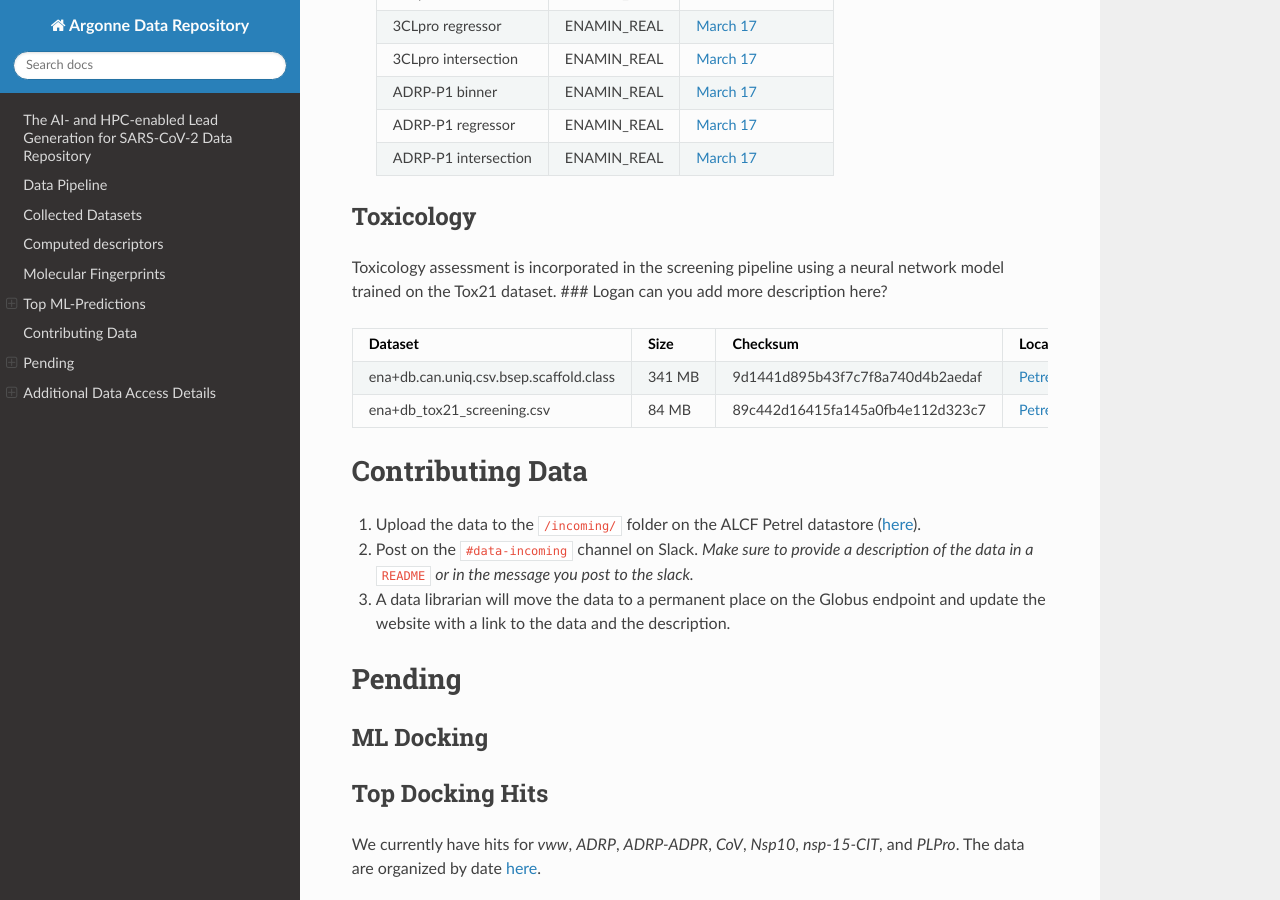
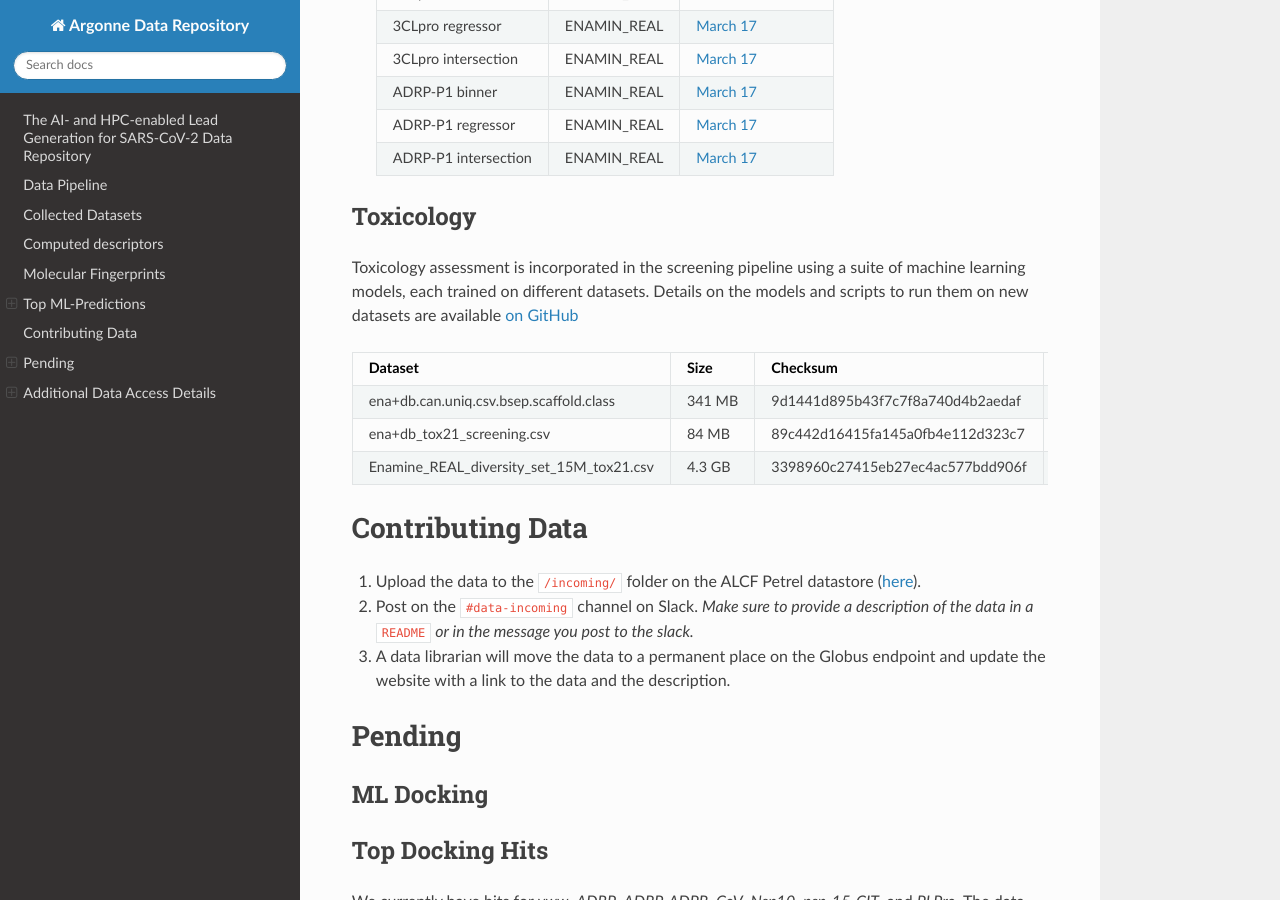
Before and after one commit to 2019-ncovgroup/2019-nCoVdata, a Sphinx documentation site: the page built from docs/index.rst, in a window 1280 px wide and 900 px high, scrolled down 2781 px. Built offline with Sphinx 7.4.7 and the Read the Docs theme 2.0.0, drawn with Linux system fonts in a browser that asks for light colours.

Commit message:
Add 15M screen with Tox21

```diff
--- a/docs/index.rst
+++ b/docs/index.rst
@@ -99,18 +99,17 @@ that scored in the top 1% under both binning models and the regressor models.
 
 Toxicology
 ----------
-Toxicology assessment is incorporated in the screening pipeline using a neural network model
-trained on the Tox21 dataset. ### Logan can you add more description here?
-
+Toxicology assessment is incorporated in the screening pipeline using a suite of machine learning models,
+each trained on different datasets.
+Details on the models and scripts to run them on new datasets are available `on GitHub <https://github.com/globus-labs/toxicity-prediction>`_
 
 ============================================  =========== ================================= =============
 Dataset                                           Size        Checksum                       Location(s)
 ============================================  =========== ================================= =============
 ena+db.can.uniq.csv.bsep.scaffold.class         341 MB    9d1441d895b43f7c7f8a740d4b2aedaf  `Petrel <https://app.globus.org/file-manager?origin_id=a386b552-6086-11ea-9688-0e56c063f437&origin_path=%2Fdata%2Ftoxicology%2F>`_
 ena+db_tox21_screening.csv                      84 MB     89c442d16415fa145a0fb4e112d323c7  `Petrel <https://app.globus.org/file-manager?origin_id=a386b552-6086-11ea-9688-0e56c063f437&origin_path=%2Fdata%2Ftoxicology%2Ftox21-screen-results%2F>`_
+Enamine_REAL_diversity_set_15M_tox21.csv        4.3 GB    3398960c27415eb27ec4ac577bdd906f  `Petrel <https://app.globus.org/file-manager?destination_id=a386b552-6086-11ea-9688-0e56c063f437&destination_path=%2Fdata%2Ftoxicology%2Ftox21-screen-results%2F>`_
 ============================================  =========== ================================= =============
-
-
 
 Contributing Data
 =================
```
